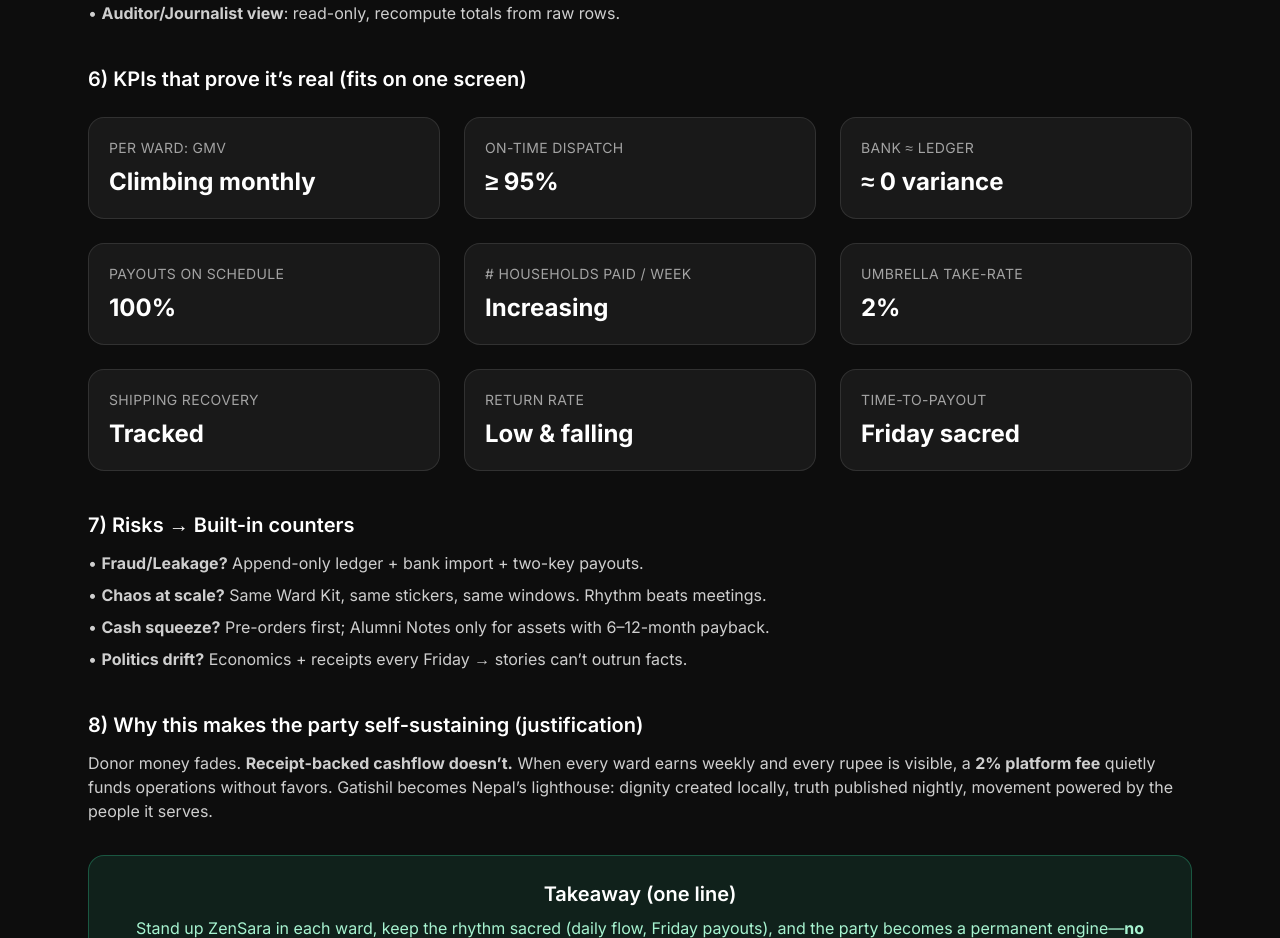
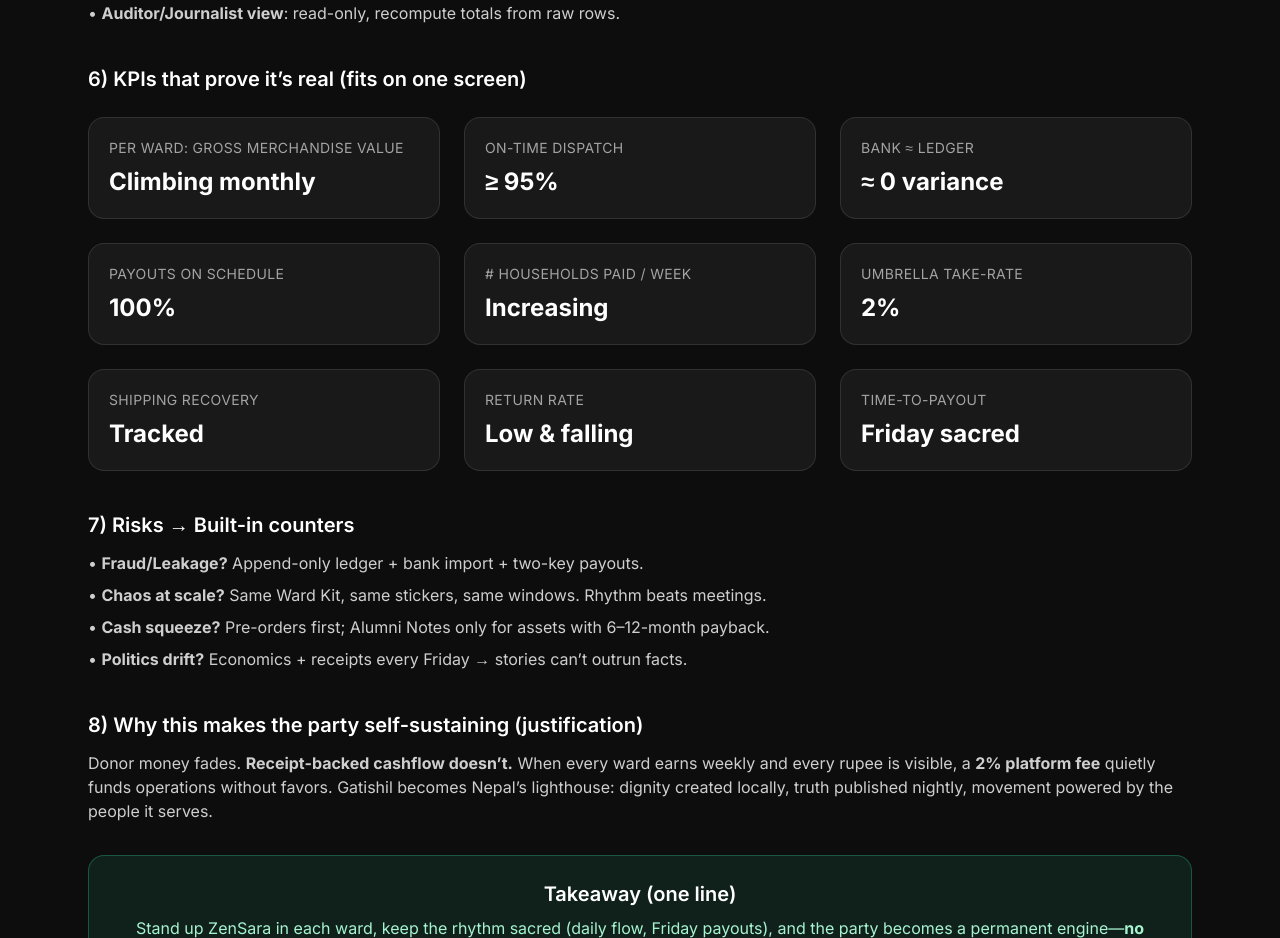
Before and after one commit to Zenslim/Gatishil, a Next.js app: page /alumni in a window 1280 px wide. Shown: the part 3500-4438 px from the top of the page. Built offline with nearby package versions, Linux system fonts and the light colour scheme.

Commit message:
Update page.tsx

```diff
--- a/app/alumni/page.tsx
+++ b/app/alumni/page.tsx
@@ -209,7 +209,7 @@ export default function AlumniEnginePage() {
         {/* 6) KPI (Key Performance Indicators) */}
         <Block title="6) KPIs that prove it’s real (fits on one screen)">
           <div className="mt-6 grid gap-6 sm:grid-cols-2 lg:grid-cols-3">
-            <KPI label="Per Ward: GMV" value="Climbing monthly" />
+            <KPI label="Per Ward: Gross Merchandise Value" value="Climbing monthly" />
             <KPI label="On-Time Dispatch" value="≥ 95%" />
             <KPI label="Bank ≈ Ledger" value="≈ 0 variance" />
             <KPI label="Payouts on Schedule" value="100%" />
```
